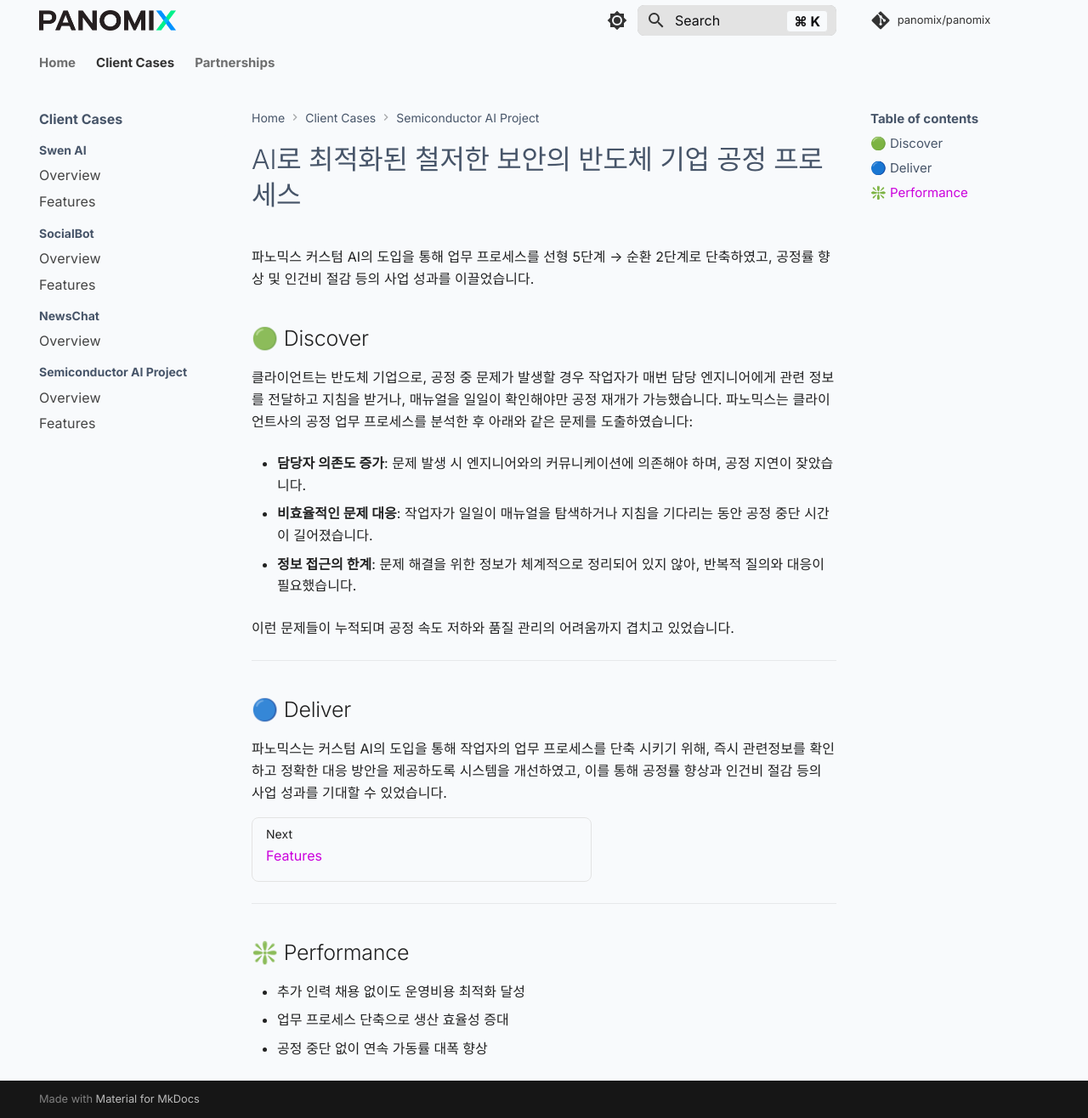
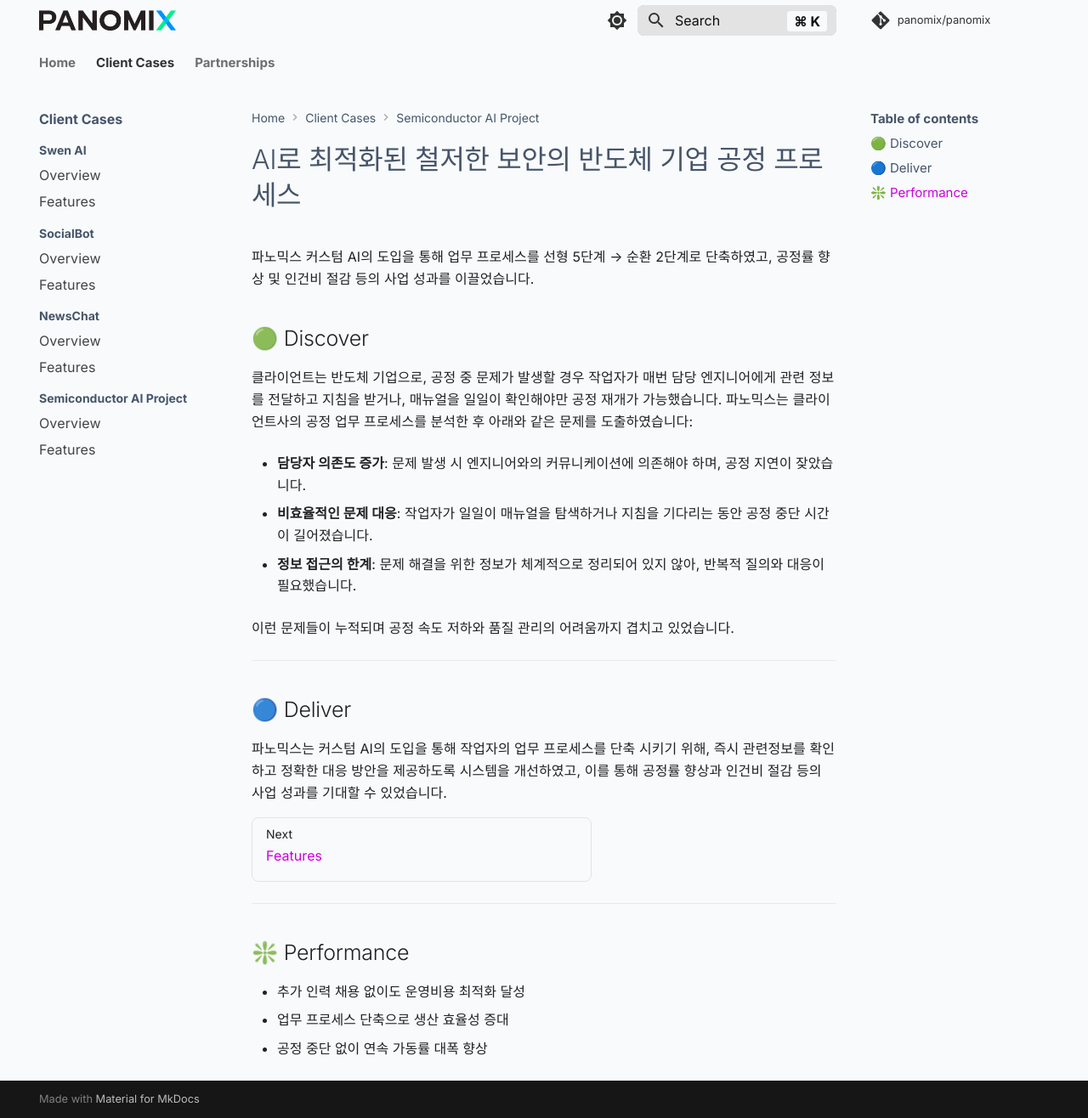
Before and after one commit to panomix/panomix, an MkDocs documentation site: the page built from docs/clients/factory/factory.md, in a window 1280 px wide and 1316 px high. Shown: the whole window at 85% size. Built offline with MkDocs 1.6.1 and Material for MkDocs 9.7.7, drawn with Linux system fonts in a browser that asks for light colours; comment, search, counter and statistics services are not loaded.

Commit message:
Update mkdocs.yml

```diff
--- a/mkdocs.yml
+++ b/mkdocs.yml
@@ -14,6 +14,7 @@ nav:
           - Features: clients/socialbot/features.md
       - NewsChat:
           - Overview: clients/newschat/newschat.md
+          - Features: clients/newschat/features.md
       - Semiconductor AI Project:
           - Overview: clients/factory/factory.md
           - Features: clients/factory/features.md
```
